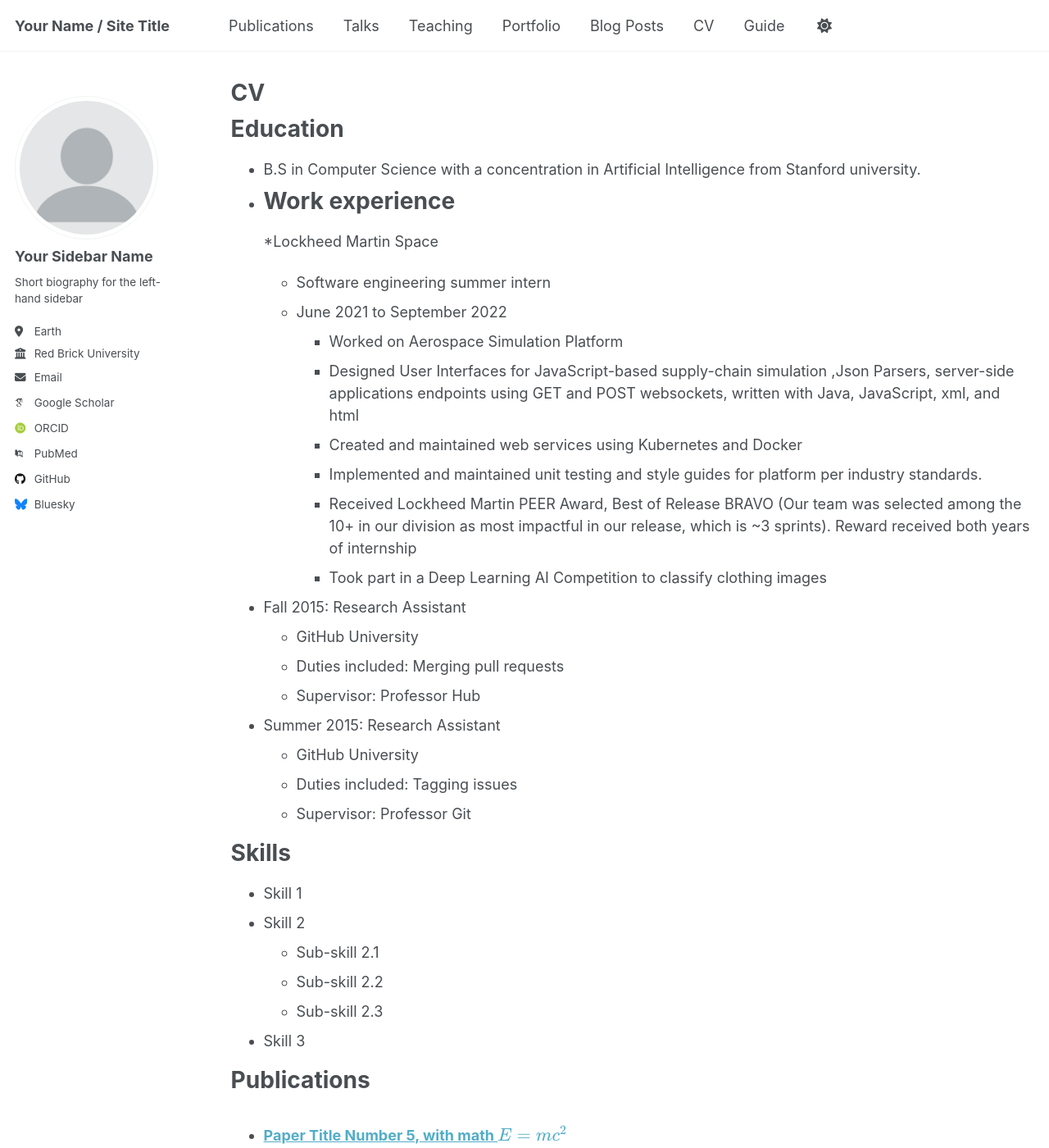
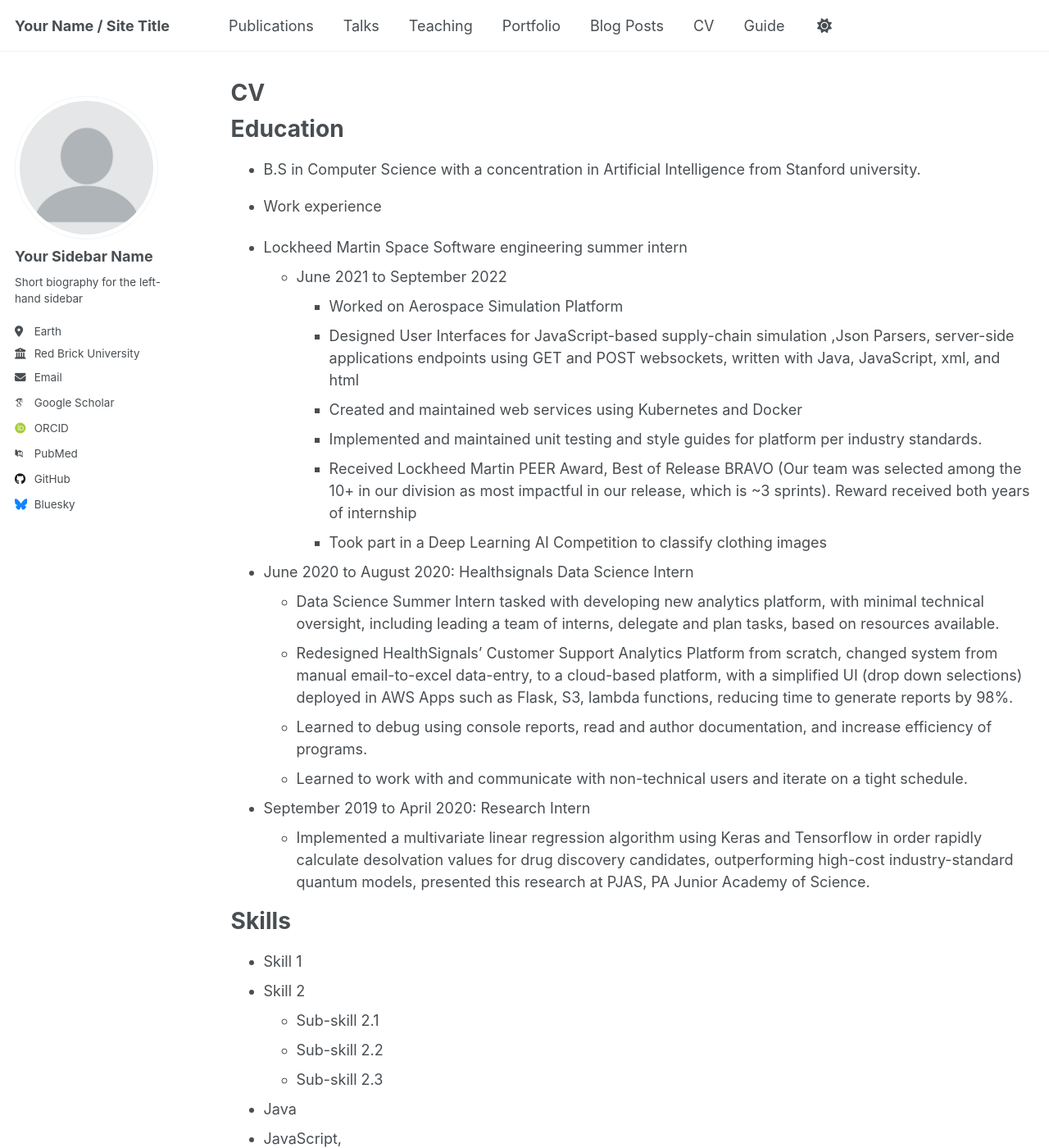
Before and after one commit to OrePopoola/orepopoola.github.io, a Jekyll site: the page built from _pages/cv.md, in a window 1280 px wide and 1400 px high. Shown: the whole window at 82% size. Built offline with Jekyll 4.4.1, drawn with Linux system fonts in a browser that asks for light colours; some web fonts are replaced; a script that is not in the unit is left out; some of the changed text lies outside the part shown.

Commit message:
Update cv.md

```diff
--- a/_pages/cv.md
+++ b/_pages/cv.md
@@ -13,9 +13,8 @@ Education
 ======
 * B.S in Computer Science with a concentration in Artificial Intelligence from Stanford university.
 * Work experience
-======
-*Lockheed Martin Space
-  * Software engineering summer intern
+
+* Lockheed Martin Space Software engineering summer intern
   * June 2021 to September 2022
     * Worked on Aerospace Simulation Platform
     * Designed User Interfaces for JavaScript-based supply-chain simulation ,Json Parsers, server-side applications endpoints using GET and POST websockets, written with Java, JavaScript, xml, and html
@@ -25,15 +24,14 @@ Education
     * Took part in a Deep Learning AI Competition to classify clothing images
 
 
-* Fall 2015: Research Assistant
-  * GitHub University
-  * Duties included: Merging pull requests
-  * Supervisor: Professor Hub
+* June 2020 to August 2020: Healthsignals Data Science Intern
+  * Data Science Summer Intern tasked with developing new analytics platform, with minimal technical oversight, including leading a team of interns, delegate and plan tasks, based on resources available.
+  * Redesigned HealthSignals’ Customer Support Analytics Platform from scratch, changed system from manual email-to-excel data-entry, to a cloud-based platform, with a simplified UI (drop down selections) deployed in AWS Apps such as Flask, S3, lambda functions, reducing time to generate reports by 98%.
+  * Learned to debug using console reports, read and author documentation, and increase efficiency of programs.
+  * Learned to work with and communicate with  non-technical users and iterate on a tight schedule.
 
-* Summer 2015: Research Assistant
-  * GitHub University
-  * Duties included: Tagging issues
-  * Supervisor: Professor Git
+* September 2019 to April 2020: Research Intern
+  * Implemented a multivariate linear regression algorithm using Keras and Tensorflow in order rapidly calculate desolvation values for drug discovery candidates, outperforming high-cost industry-standard quantum models, presented this research at PJAS, PA Junior Academy of Science.
 
 Skills
 ======
@@ -42,7 +40,25 @@ Skills
   * Sub-skill 2.1
   * Sub-skill 2.2
   * Sub-skill 2.3
-* Skill 3
+* Java
+* JavaScript,
+* Python,
+* C++,
+* Unity Game Engine,
+* C#,
+* Visual Studio,
+*  Postman,
+*   GitBash,
+*   VirtualBox
+*   VersionOne
+*   Kubernetes
+*    Docker
+*   AWS
+*   S3
+*   Lambda
+*    EC2
+* TensorFlow
+*  Keras
 
 Publications
 ======
```
